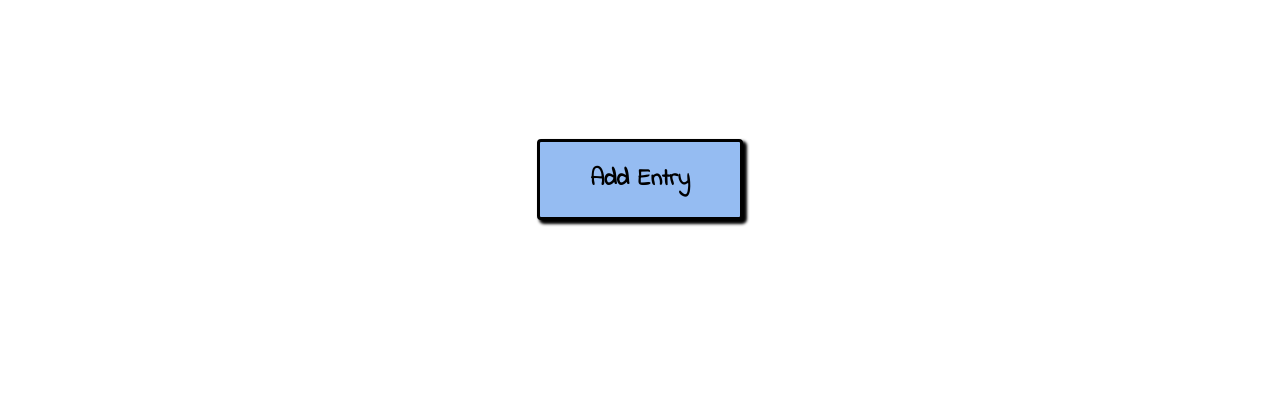
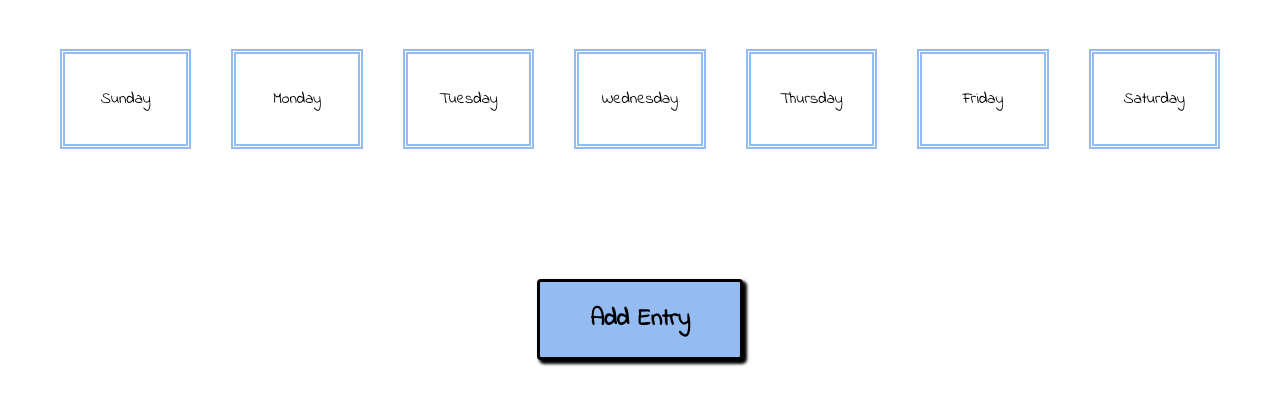
Before and after one commit to raymondkhoaho/week-planner, a website: page index.html in a window 1280 px wide. Shown: the part 113-518 px from the top of the page. Drawn offline with Linux system fonts and the light colour scheme.

Commit message:
completed days of the week buttons

```diff
--- a/index.html
+++ b/index.html
@@ -54,6 +54,15 @@
         <h1 class="main-title">Weekly Planner</h1>
       </div>
     </div>
+    <div class="row space-evenly">
+      <div class="column-seventh"><a href="#">Sunday</a></div>
+      <div class="column-seventh"><a href="#">Monday</a></div>
+      <div class="column-seventh"><a href="#">Tuesday</a></div>
+      <div class="column-seventh"><a href="#">Wednesday</a></div>
+      <div class="column-seventh"><a href="#">Thursday</a></div>
+      <div class="column-seventh"><a href="#">Friday</a></div>
+      <div class="column-seventh"><a href="#">Saturday</a></div>
+    </div>
     <div class="row">
       <div class="column-full flex-center-button">
         <a href="#" class="add-entry-button">Add Entry</a>
--- a/styles.css
+++ b/styles.css
@@ -105,3 +105,22 @@ textarea {
 .cancel-button {
   background-color: red;
 }
+
+.column-seventh {
+  flex-basis: calc(100% / 7);
+  border: 5px double #95bcf2;
+  margin: 20px;
+  height: 100px;
+  display: flex;
+  justify-content: center;
+  align-items: center;
+}
+
+.column-seventh a {
+  text-decoration: none;
+  color: black;
+}
+
+.space-evenly {
+  justify-content: space-evenly;
+}
```
